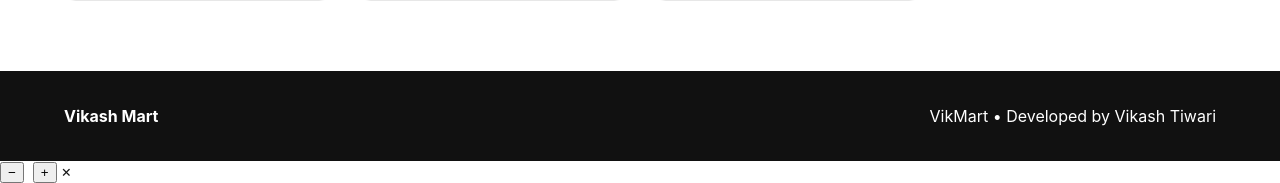
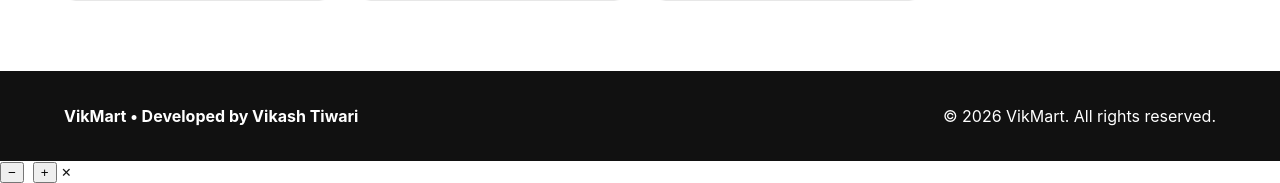
Before and after one commit to vikmart-store/VikMart, a Flask app: page / in a window 1280 px wide. Shown: the part 1564-1747 px from the top of the page. Run offline with Flask 3, Linux system fonts and the light colour scheme; data comes from the database, SQL or seed files in the repository.

Commit message:
update footer layout

```diff
--- a/templates/index.html
+++ b/templates/index.html
@@ -69,7 +69,7 @@
   </div>
 </main>
 
-<footer><strong>Vikash Mart</strong><span>VikMart • Developed by Vikash Tiwari</span></footer>
+<footer><strong>VikMart • Developed by Vikash Tiwari</strong><span>© 2026 VikMart. All rights reserved.</span></footer>
 
 <div id="imageViewer" class="image-viewer">
     <button onclick="zoomOut()">−</button>
```
